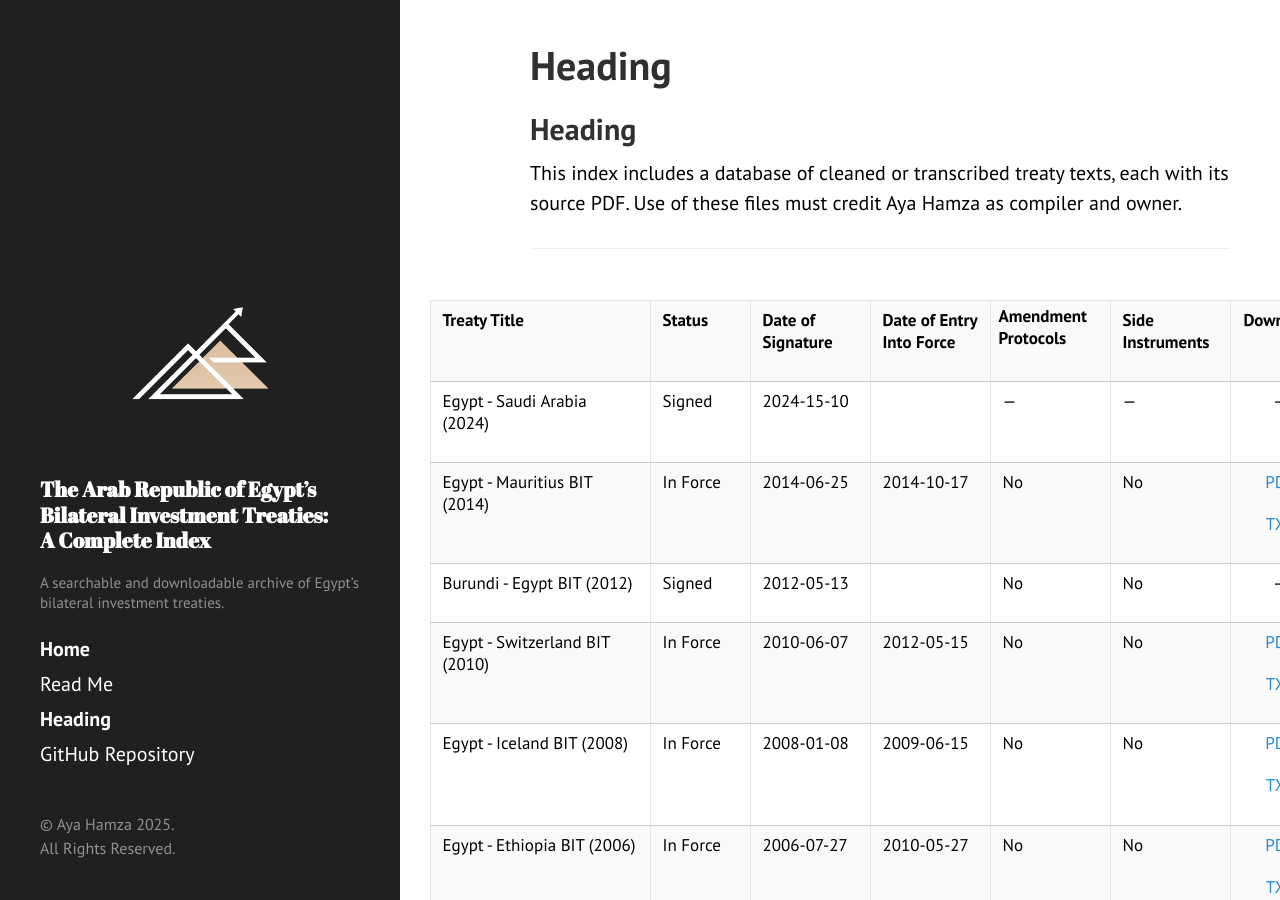
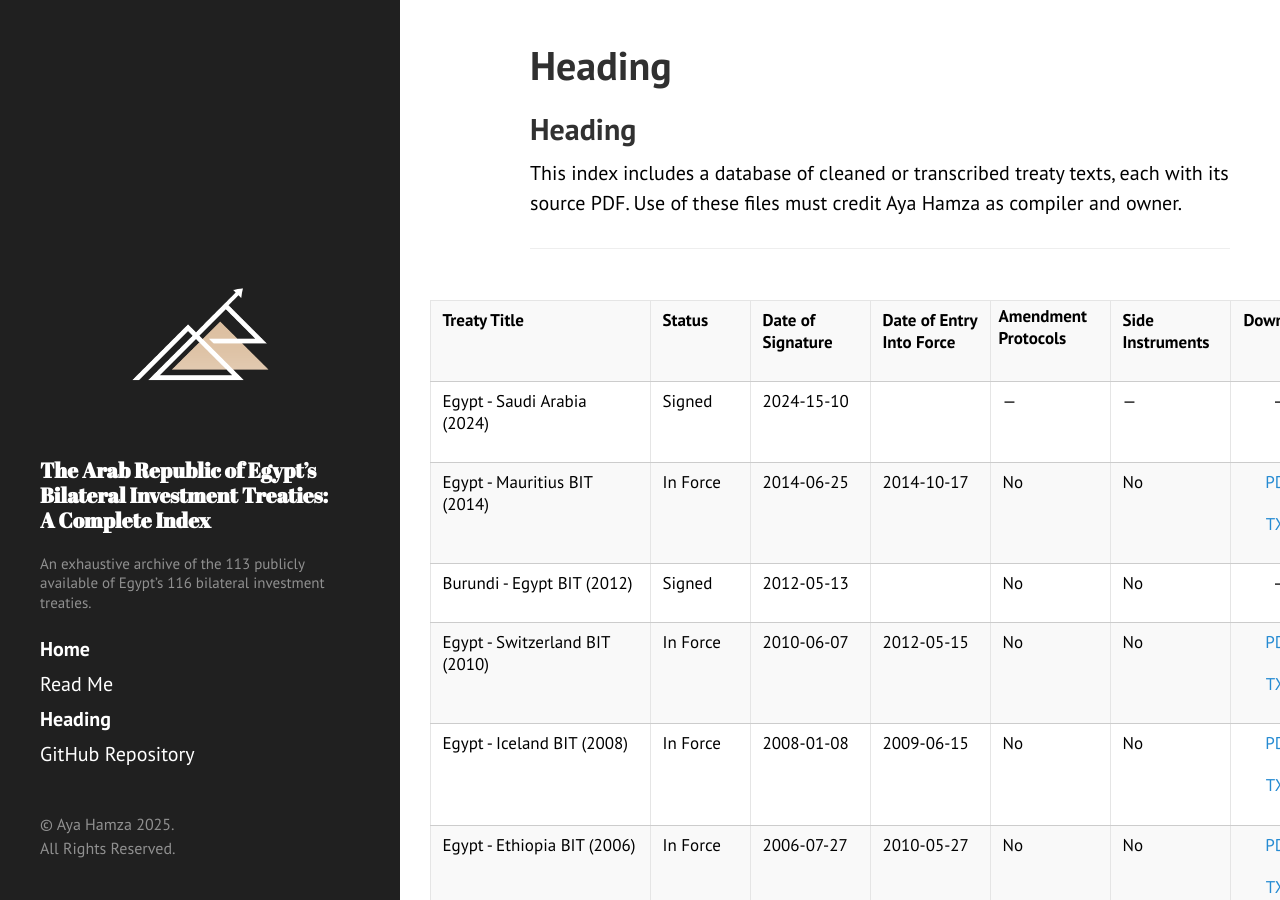
Before and after one commit to ayahamza1/MENABITs, a Jekyll site: the page built from index.md, in a window 1280 px wide and 900 px high. Built offline with Jekyll 4.4.1, drawn with Linux system fonts in a browser that asks for light colours; our own code applies the rules of GitHub Pages for plain Markdown files.

Commit message:
Update _config.yml

```diff
--- a/_config.yml
+++ b/_config.yml
@@ -7,8 +7,8 @@ permalink: pretty
 
 # Site Setup
 title: "The Arab Republic of Egypt’s<br/>Bilateral Investment Treaties:<br/>A Complete Index"
-tagline: "A searchable and downloadable archive of Egypt’s bilateral investment treaties."
-description: "A searchable and downloadable archive of Egypt’s bilateral investment treaties."
+tagline: "An exhaustive archive of the 113 publicly available of Egypt’s 116 bilateral investment treaties."
+description: "An exhaustive archive of the 113 publicly available of Egypt’s 116 bilateral investment treaties."
 url: "https://egyptianbits.com" # custom domain
 baseurl: "" # no subdirectory
 
```
